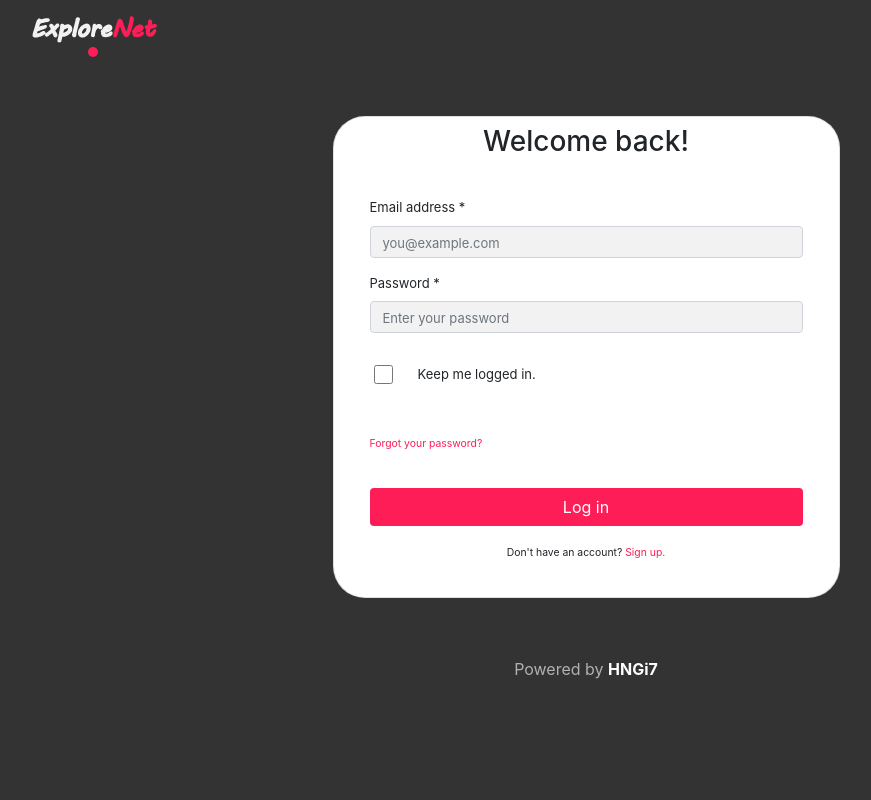
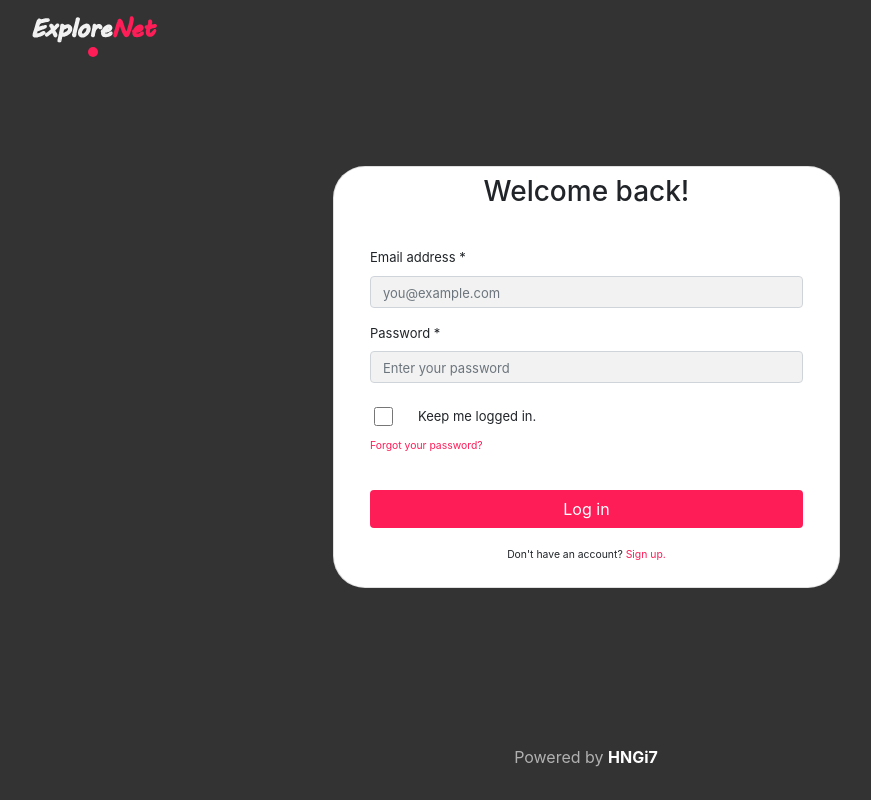
Before and after one commit to raph941/project_envato-Team-Fury-Travel, a plain HTML site: page login.html in a window 1280 px wide. Shown: the whole page, without its empty margins (54-925 px from the left). Drawn offline with nearby package versions, Linux system fonts and the light colour scheme.

Commit message:
Fix bugs.

```diff
--- a/css/login.css
+++ b/css/login.css
@@ -10,8 +10,8 @@ body {
     flex-direction: row;
     align-items: center;
     align-content:center;
-    min-height: 100%;
-    min-height: 75vh;
+    min-height: 80%;
+    min-height: 80vh;
 }
 
 .card {
@@ -19,6 +19,7 @@ body {
     width: 507px;
     height: 100%;
     font-size: small;
+    margin-left: .9px;
 }
 
 ::placeholder {
@@ -63,8 +64,10 @@ input[type=checkbox] {
 
 .powered {
     color: #B1B1B1;
+    margin-top: 3rem;
 }
 
 .hng {
     color: white;
+
 }
--- a/login.html
+++ b/login.html
@@ -51,9 +51,9 @@
 						</div>
 					</div>
 					<div class="keep__loggedin">
-						<input class="form-check-input border-0 mt-3 ml-1 mr-5" type="checkbox" value="" id="invalidCheck2"
+						<input class="form-check-input border-0 mt-2 ml-1 mr-5" type="checkbox" value="" id="invalidCheck2"
 							required>
-						<label class="form-check-label mt-3 ml-5 mb-5">
+						<label class="form-check-label mt-2 ml-5 mb-2">
 							Keep me logged in.
 						</label><br>
 						<small class="forgot__password">Forgot your password?</small>
@@ -63,7 +63,7 @@
 					</div>
 				</form>
 				<!-- end of form -->
-				<p class="text-center"><small>Don't have an account? <a class="sign__up" href="./signup.html">Sign
+				<p class="text-center mb-1"><small>Don't have an account? <a class="sign__up" href="./signup.html">Sign
 							up.</a></small></p>
 			</div>
 		</div>
```
